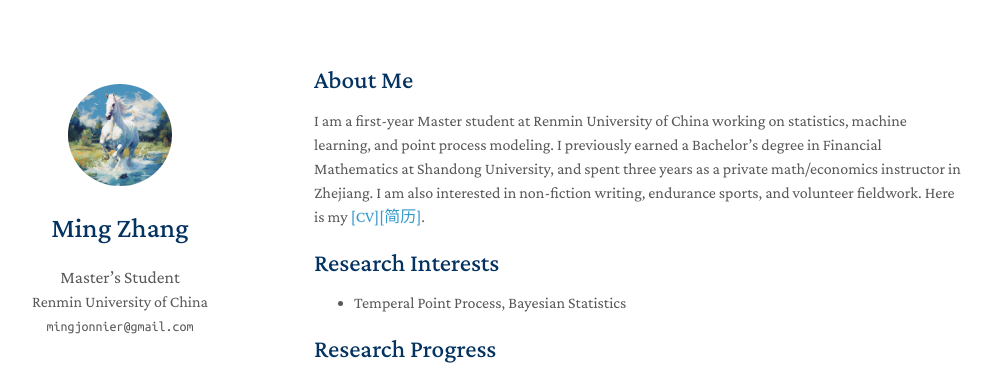
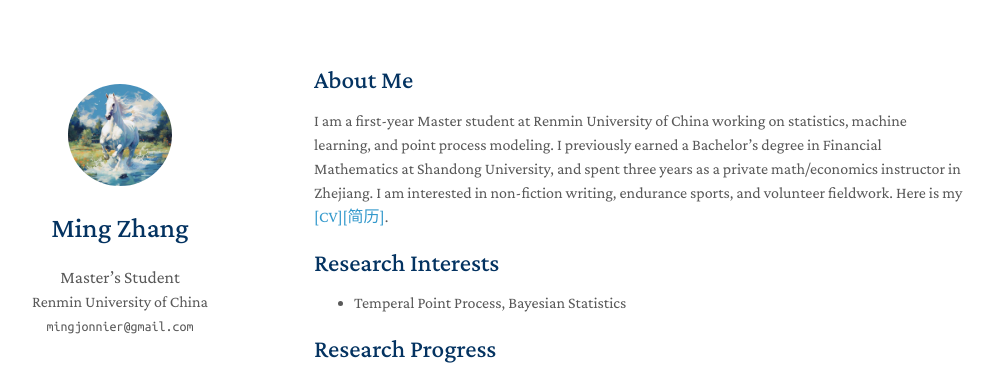
Before and after one commit to zhangming4153/zhangming4153.github.io, a Jekyll site: the page built from index.md, in a window 1280 px wide and 987 px high. Shown: the top 377 px of the window, without its empty margins (156-1149 px from the left). Built offline with Jekyll 4.4.1, drawn with Linux system fonts in a browser that asks for light colours; a style sheet for code colours, icons or effects is not loaded; our own code applies the rules of GitHub Pages for plain Markdown files.

Commit message:
Update index.md

```diff
--- a/index.md
+++ b/index.md
@@ -4,7 +4,7 @@ layout: homepage
 
 ## About Me
 
-I am a first-year Master student at Renmin University of China working on statistics, machine learning, and point process modeling. I previously earned a Bachelor's degree in Financial Mathematics at Shandong University, and spent three years as a private math/economics instructor in Zhejiang. I am also interested in non-fiction writing, endurance sports, and volunteer fieldwork. Here is my [[CV]](assets/CV_MingZhang_en.pdf)[[简历]](assets/CV_MingZhang_zh.pdf).
+I am a first-year Master student at Renmin University of China working on statistics, machine learning, and point process modeling. I previously earned a Bachelor's degree in Financial Mathematics at Shandong University, and spent three years as a private math/economics instructor in Zhejiang. I am interested in non-fiction writing, endurance sports, and volunteer fieldwork. Here is my [[CV]](assets/CV_MingZhang_en.pdf)[[简历]](assets/CV_MingZhang_zh.pdf).
 
 ## Research Interests
 
@@ -16,9 +16,9 @@ I am a first-year Master student at Renmin University of China working on statis
 - **[Sept. 2025] Hawkes:** Reading _Spectral estimation of Hawkes processes from
 count data(2019)_ and relevant basics.
 
-<!--{% include_relative _includes/publications.md %}
+<!-- {% include_relative _includes/publications.md %} -->
 
-{% include_relative _includes/services.md %}-->
+<!-- {% include_relative _includes/services.md %} -->
 
 ## Personal Updates
 - **[Nov. 2025] Sports:** Finished my first half marathon (Tongzhou Half Marathon) in 1 hours 31 mins.
```
